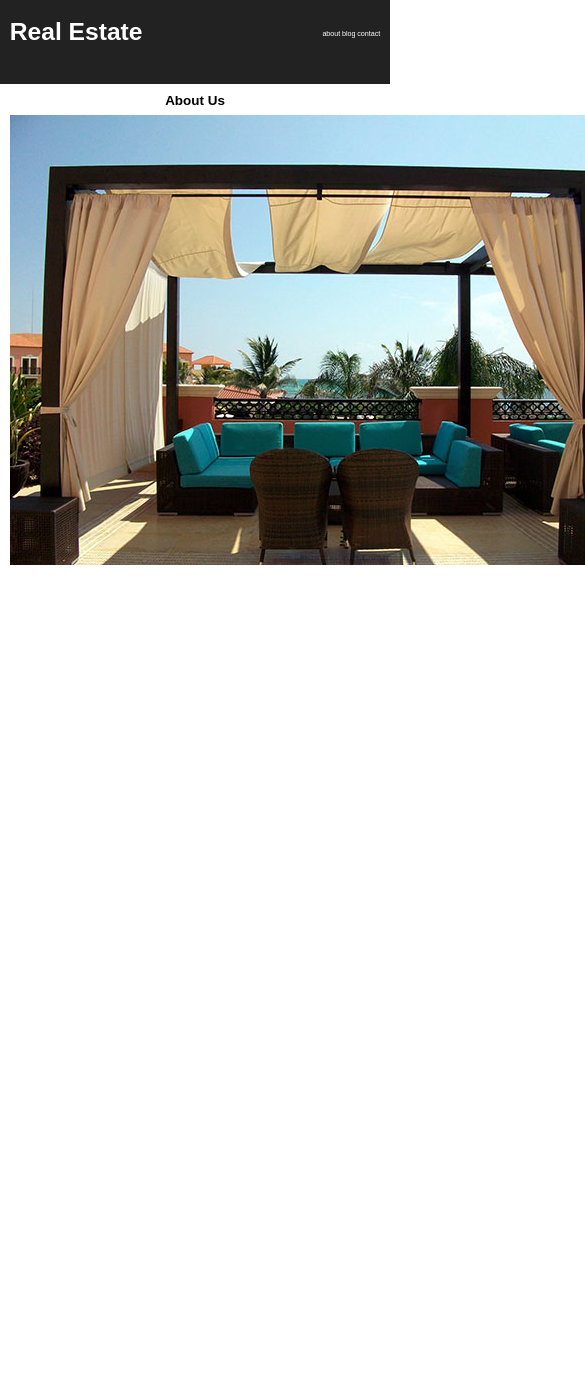
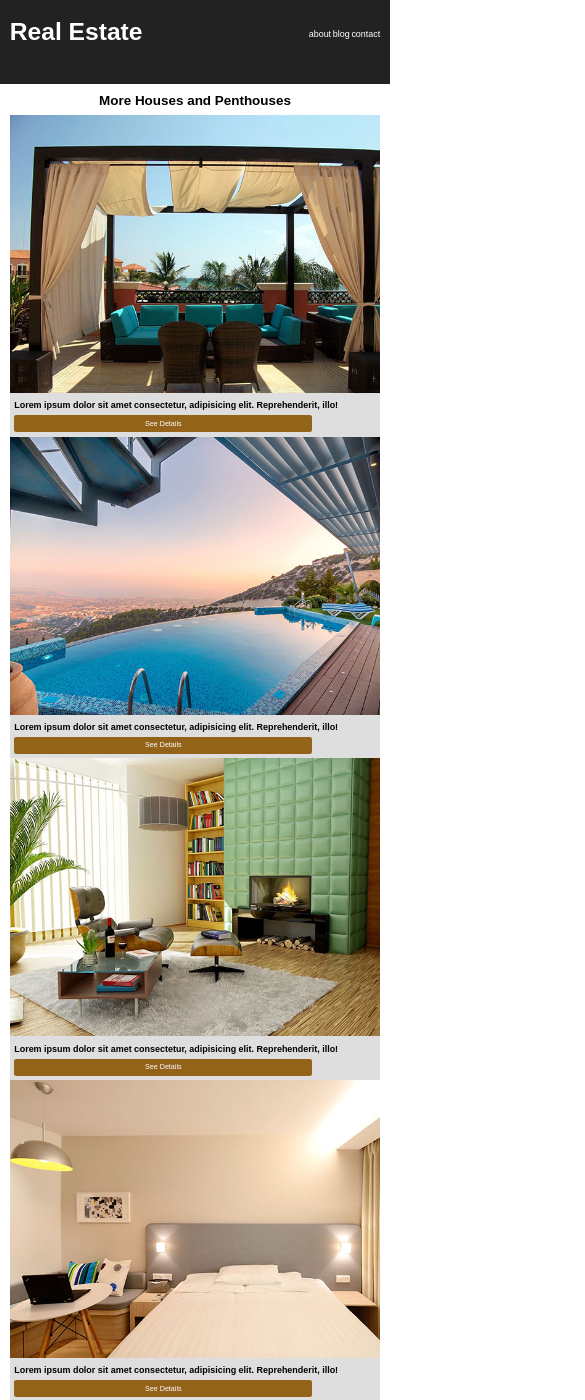
Before and after one commit to JasonRamz/RealEstate, a plain HTML site: page blog.html in a window 390 px wide. Shown: the top 1400 px of the page, 585 px wide, since content can reach past the window. Before the commit the page ends 844 px from the top, so only its background shows below. Drawn offline with Linux system fonts and the light colour scheme.

Commit message:
Adjust my blog and about us

```diff
--- a/blog.html
+++ b/blog.html
@@ -21,11 +21,55 @@
         </div>
     </header>
     <main class="container">
-        <h2>About Us</h2>
-        <div class="flex-row">
-            <img src="/img/blog1.jpg" alt="">
-            <h3></h3>
-        </div>
-    </main>
+        <div class="flex">
+            <section>
+            <h2>More Houses and Penthouses</h2>
+                <div class="house-item">
+                    <div class="house-item-img">
+                        <img src="./img/blog1.jpg" alt="">
+                    </div>
+                    <div class="house-item-text">
+                        <p>Lorem ipsum dolor sit amet consectetur, adipisicing elit. Reprehenderit, illo!</p>
+                        <ul class="flex-row">
+                        </ul>
+                    <a class="btn-details" href="#">See Details</a>
+                    </div>
+                </div>
+                <div class="house-item">
+                    <div class="house-item-img">
+                        <img src="./img/blog2.jpg" alt="">
+                    </div>
+                    <div class="house-item-text">
+                        <p>Lorem ipsum dolor sit amet consectetur, adipisicing elit. Reprehenderit, illo!</p>
+                        <ul class="flex-row">
+                        </ul>
+                    <a class="btn-details" href="#">See Details</a>
+                    </div>
+                </div>
+                <div class="house-item">
+                    <div class="house-item-img">
+                        <img src="./img/blog3.jpg" alt="">
+                    </div>
+                    <div class="house-item-text">
+                        <p>Lorem ipsum dolor sit amet consectetur, adipisicing elit. Reprehenderit, illo!</p>
+                        <ul class="flex-row">
+                        </ul>
+                    <a class="btn-details" href="#">See Details</a>
+                    </div>
+                </div>
+                <div class="house-item">
+                    <div class="house-item-img">
+                        <img src="./img/blog4.jpg" alt="">
+                    </div>
+                    <div class="house-item-text">
+                        <p>Lorem ipsum dolor sit amet consectetur, adipisicing elit. Reprehenderit, illo!</p>
+                        <ul class="flex-row">
+                        </ul>
+                    <a class="btn-details" href="#">See Details</a>
+                    </div>
+                </div>
+            </div>
+        </main>
+    </section>
 </body>
 </html>
--- a/styles/mystyles.css
+++ b/styles/mystyles.css
@@ -271,15 +271,16 @@ legend{
         margin-bottom: 1.5rem;
     }
     h3{
-        font-size: 1.2rem;
+        font-size: 2rem;
 
     }
     p{
-        font-size: 2.5rem;
+        font-size: 2rem;
         font-family: arial;
         font-weight: bold;
     }
     nav a{
+        font-size: 2rem;
         margin: 0.5rem 0; /*staking links vertical space*/
     }
     .site-init{
@@ -288,4 +289,13 @@ legend{
     .about-item img{
         width: 8rem;/* Adjust image size of the mobile view*/
     }
+    .btn-details{
+        background-color: rgb(147, 99, 26);
+    }
+
+    .house-item-img img{
+        display: flex;
+        justify-content: center;
+    }
+
 }
```
Also changed, not shown: about.html (+35 -1 lines), index.html (+3 -4 lines), img/us.jpg.
